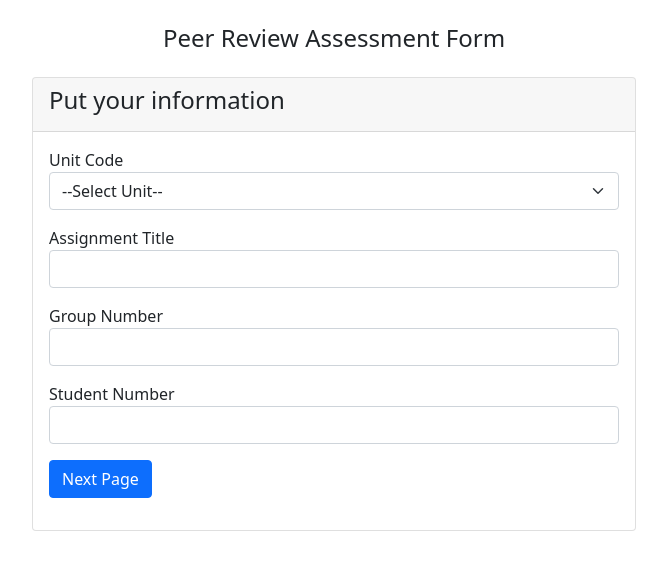
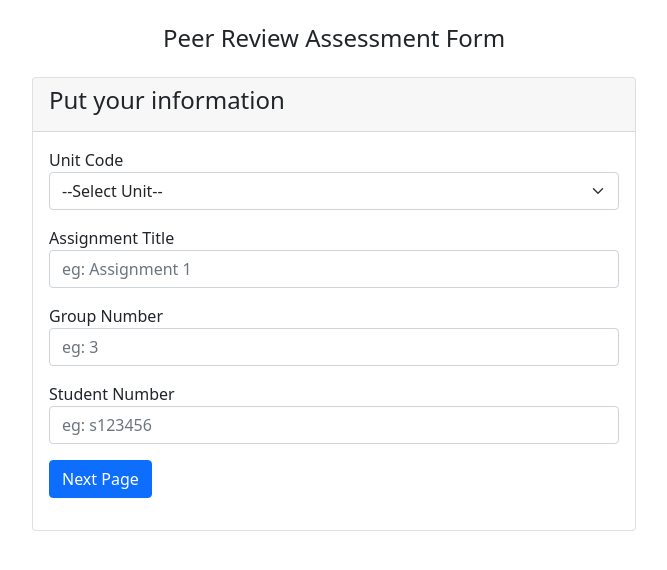
Before and after one commit to Yuanhao-Zheng/HIT326_Team12, a PHP site: page /check.php in a window 1280 px wide. Shown: the top 570 px of the page, without its empty margins (306-973 px from the left). Run offline with PHP 8.4, Linux system fonts and the light colour scheme; data comes from the database, SQL or seed files in the repository.

Commit message:
added placeholder

```diff
--- a/check.php
+++ b/check.php
@@ -49,17 +49,17 @@ include('includes/header.php');
 
                             <div class="col-md-12 mb-3">
                                 <label for="">Assignment Title</label>
-                                <input type="text" name="assignment_title" required class="form-control">
+                                <input type="text" name="assignment_title" required class="form-control" placeholder="eg: Assignment 1">
                             </div>
 
                             <div class="col-md-12 mb-3">
                                 <label for="">Group Number</label>
-                                <input type="text" name="group_number" required class="form-control">
+                                <input type="text" name="group_number" required class="form-control" placeholder="eg: 3">
                             </div>
 
                             <div class="col-md-12 mb-3">
                                 <label for="">Student Number</label>
-                                <input type="text" name="student_number" required class="form-control">
+                                <input type="text" name="student_number" required class="form-control" placeholder="eg: s123456">
                             </div>
 
                             <div class="col-md-12 mb-3">
```
